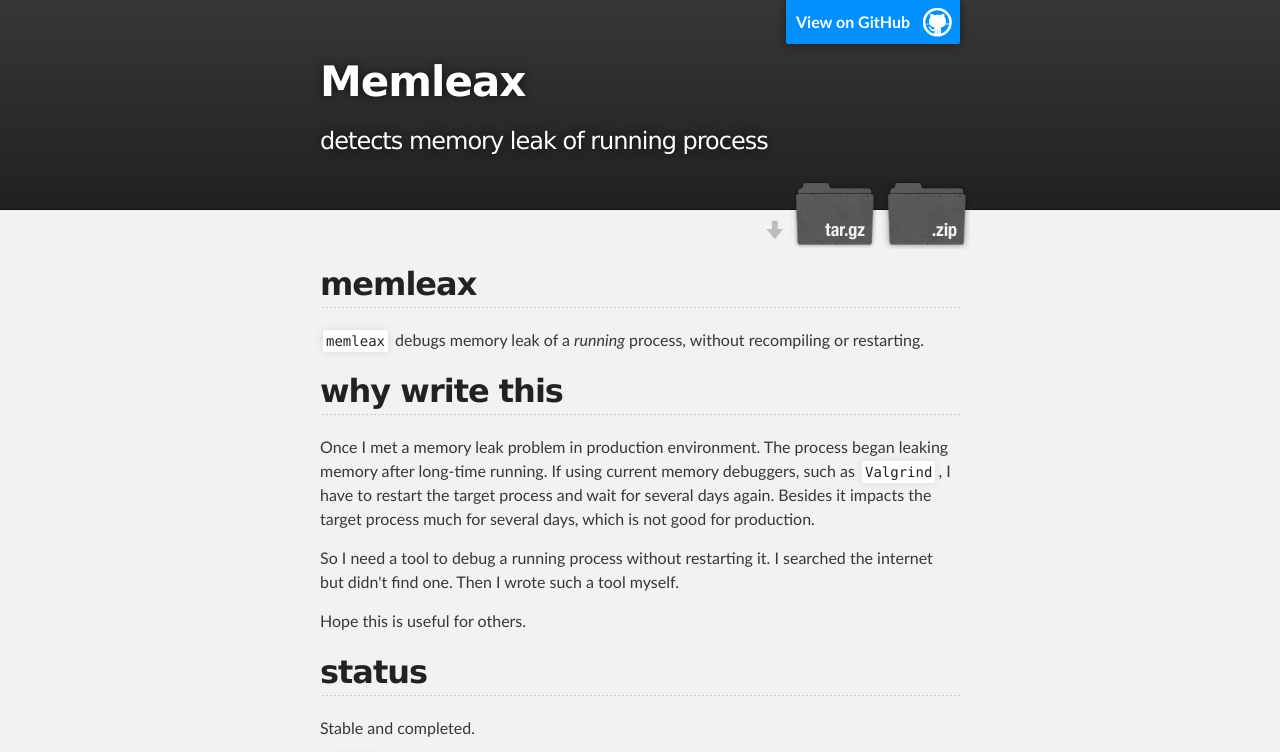
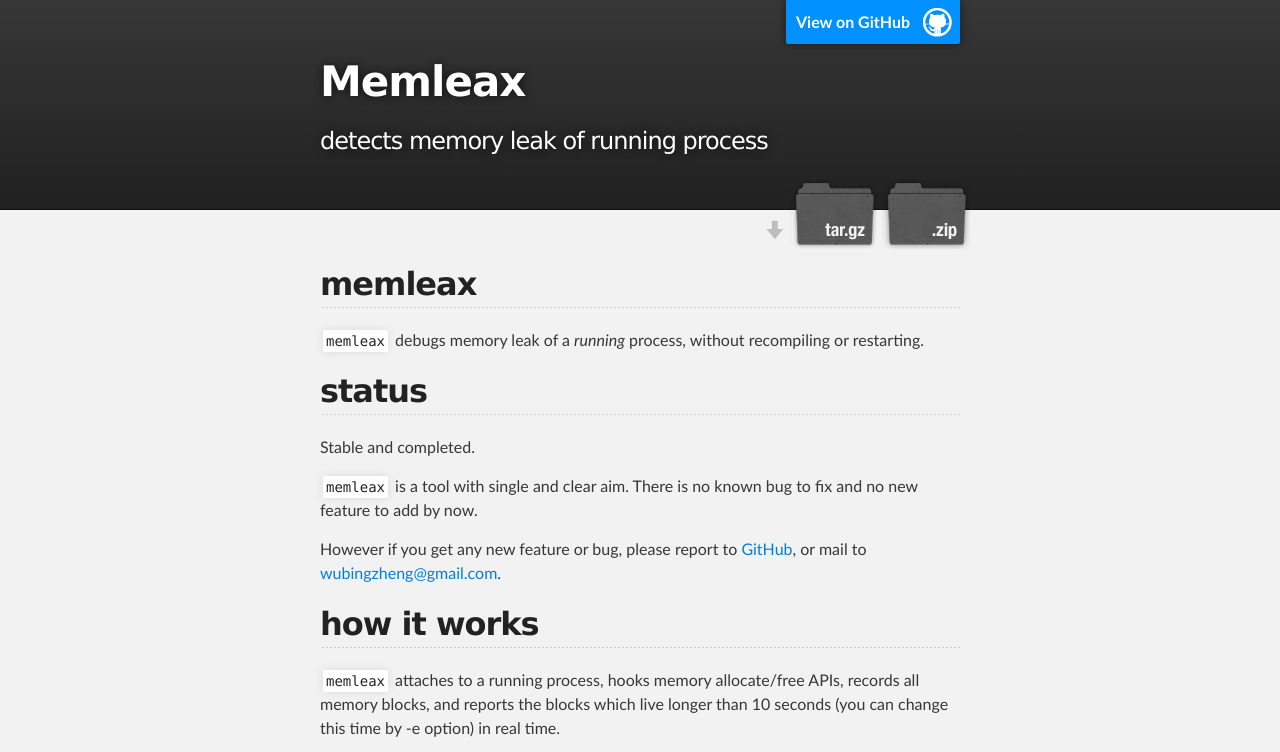
Before and after one commit to WuBingzheng/memleax, a plain HTML site: page index.html in a window 1280 px wide. Shown: the top 752 px of the page. Drawn offline with Linux system fonts and the light colour scheme.

Commit message:
remove why-write-this

```diff
--- a/index.html
+++ b/index.html
@@ -35,20 +35,6 @@
 <a id="memleax" class="anchor" href="#memleax" aria-hidden="true"><span aria-hidden="true" class="octicon octicon-link"></span></a>memleax</h2>
 
 <p><code>memleax</code> debugs memory leak of a <em>running</em> process, without recompiling or restarting.</p>
-
-<h2>
-<a id="why-write-this" class="anchor" href="#why-write-this" aria-hidden="true"><span aria-hidden="true" class="octicon octicon-link"></span></a>why write this</h2>
-
-<p>Once I met a memory leak problem in production environment.
-The process began leaking memory after long-time running. If using current
-memory debuggers, such as <code>Valgrind</code>, I have to restart the target process
-and wait for several days again. Besides it impacts the target process
-much for several days, which is not good for production.</p>
-
-<p>So I need a tool to debug a running process without restarting it.
-I searched the internet but didn't find one. Then I wrote such a tool myself.</p>
-
-<p>Hope this is useful for others.</p>
 
 <h2>
 <a id="status" class="anchor" href="#status" aria-hidden="true"><span aria-hidden="true" class="octicon octicon-link"></span></a>status</h2>
```
